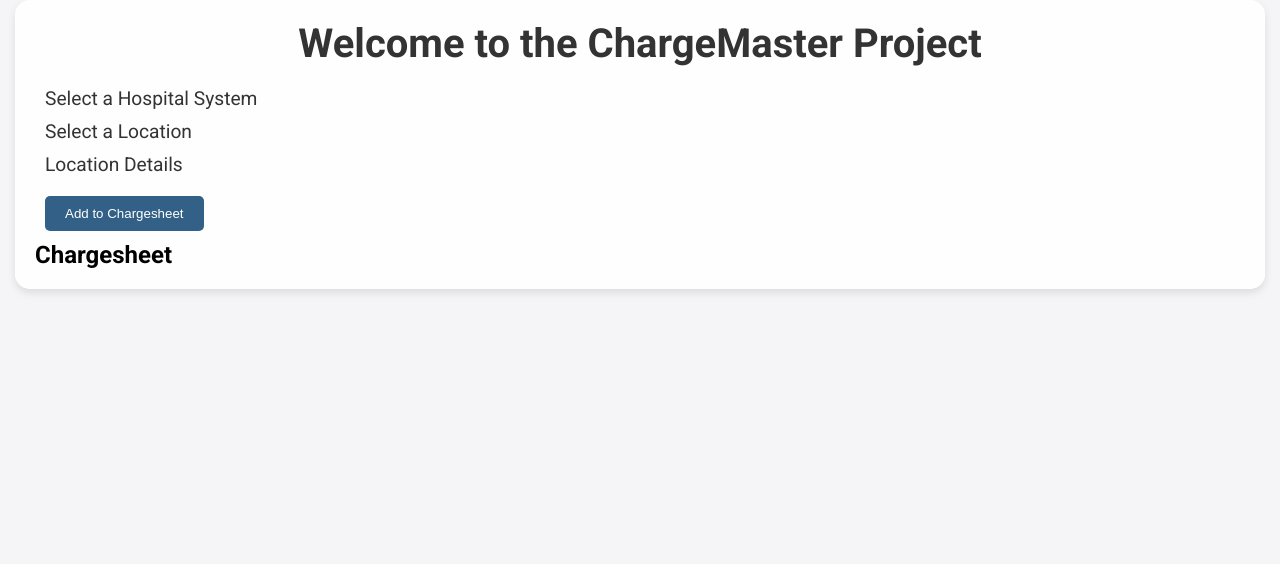
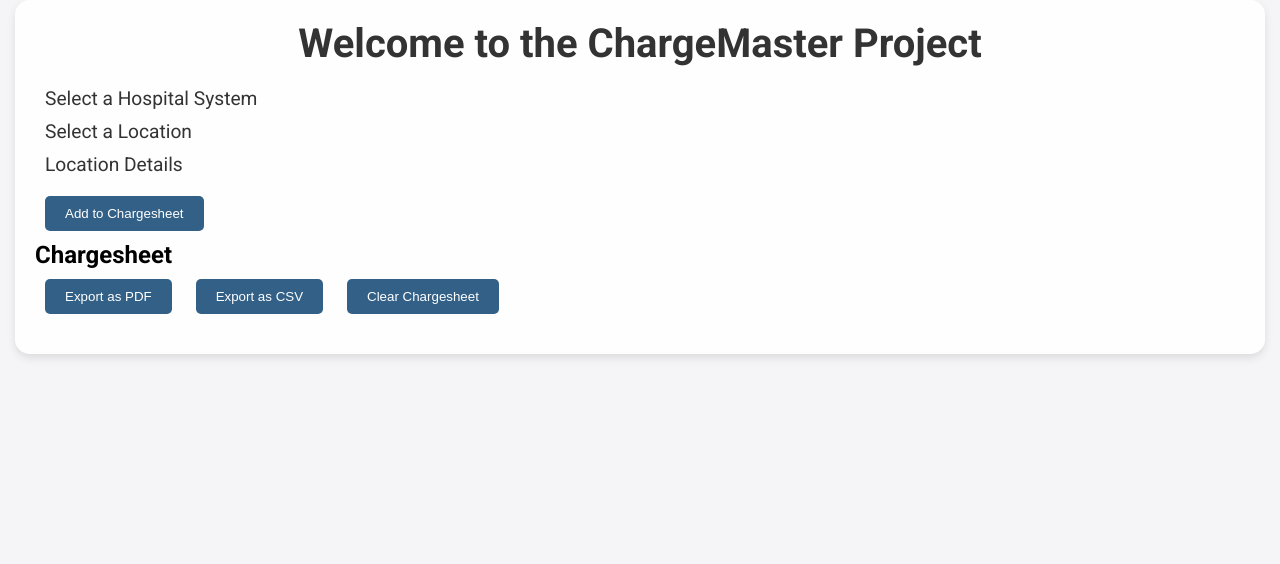
Before and after one commit to gsmithw91/ChargeMaster1, a Flask app: page /chargemaster in a window 1280 px wide. Shown: the part 15-579 px from the top of the page. Run offline with Flask 3, Linux system fonts and the light colour scheme; data that the repository does not hold is empty; some libraries are stand-ins or nearby versions.

Commit message:
printing pdf

```diff
--- a/backend/routes/chargemaster/charges_web_routes.py
+++ b/backend/routes/chargemaster/charges_web_routes.py
@@ -32,3 +32,8 @@ def chargemaster():
         web_logger.error(f"An error occurred while accessing the home page: {e}")
         # Handle the error as you see fit (e.g., show a custom error page)
         return render_template('error.html', error="An error occurred"), 500
+
+@web.route('/chargemaster/chargesheet')
+def chargesheet_window():
+    web_logger.info(f"Accessed the chargesheet page with method {request.method} and headers {request.headers}")
+    return render_template('chargesheet_window.html')
--- /dev/null
+++ b/static/Chargesheet.js
@@ -0,0 +1,95 @@
+document.addEventListener("DOMContentLoaded", (event) => {
+  var addToChargesheetButton = document.getElementById("addToChargesheet");
+  if (addToChargesheetButton) {
+    addToChargesheetButton.addEventListener("click", function () {
+      var selectedData = oTable.rows({ selected: true }).data().toArray();
+      addToChargesheet(selectedData);
+    });
+  }
+  const exportPdfButton = document.getElementById("exportPdfButton");
+  if (exportPdfButton) {
+    exportPdfButton.addEventListener("click", () => exportChargesheetAsPDF());
+  }
+});
+
+function addToChargesheet(selectedData) {
+  if (selectedData.length === 0) {
+    console.error("No data selected.");
+    return;
+  }
+
+  var chargesheetList = document.getElementById("chargesheetList");
+
+  selectedData.forEach(function (data) {
+    var listItem = document.createElement("li");
+    listItem.className = "chargesheet-item";
+
+    for (var key in data) {
+      if (data.hasOwnProperty(key)) {
+        var infoDiv = createInfoDiv(key, data[key]);
+        listItem.appendChild(infoDiv);
+      }
+    }
+
+    var removeBtn = createRemoveButton(listItem);
+    listItem.appendChild(removeBtn);
+    chargesheetList.appendChild(listItem);
+  });
+
+  oTable.rows({ selected: true }).deselect();
+}
+
+function createInfoDiv(key, value) {
+  var infoDiv = document.createElement("div");
+  infoDiv.className = "charge-info";
+
+  var keySpan = document.createElement("span");
+  keySpan.className = "charge-key";
+  keySpan.textContent = key + ": ";
+
+  var valueSpan = document.createElement("span");
+  valueSpan.className = "charge-value";
+  valueSpan.textContent = value;
+
+  infoDiv.appendChild(keySpan);
+  infoDiv.appendChild(valueSpan);
+  return infoDiv;
+}
+
+function createRemoveButton(listItem) {
+  var removeBtn = document.createElement("button");
+  removeBtn.className = "remove-charge";
+  removeBtn.textContent = "Remove";
+  removeBtn.onclick = function () {
+    listItem.remove();
+  };
+  return removeBtn;
+}
+function exportChargesheetAsPDF() {
+  const chargesheetElement = document.getElementById("chargesheetContainer");
+  const buttonRow = document.querySelector(".button-row");
+
+  // Temporarily hide the button row
+  buttonRow.classList.add("hidden");
+
+  html2canvas(chargesheetElement)
+    .then((canvas) => {
+      const imgData = canvas.toDataURL("image/png");
+      const pdf = new jsPDF({
+        orientation: "portrait",
+        unit: "px",
+        format: [canvas.width, canvas.height],
+      });
+
+      pdf.addImage(imgData, "PNG", 0, 0, canvas.width, canvas.height);
+      pdf.save("chargesheet.pdf");
+
+      // Show the button row again
+      buttonRow.classList.remove("hidden");
+    })
+    .catch((err) => {
+      console.error("Error exporting PDF:", err);
+      // Show the button row again in case of error
+      buttonRow.classList.remove("hidden");
+    });
+}
--- a/static/style.css
+++ b/static/style.css
@@ -167,3 +167,16 @@ button:hover {
 .remove-charge:hover {
   background-color: #ff4d4d;
 }
+
+.button-row {
+  margin-bottom: 10px; /* Adds some space below the button row */
+}
+
+.chargesheet-button {
+  margin-right: 5px; /* Adds spacing between buttons if you add more in the future */
+  /* Style the button as you wish (padding, border, background, etc.) */
+}
+
+.hidden {
+  display: none;
+}
--- a/templates/chargemaster.html
+++ b/templates/chargemaster.html
@@ -78,6 +78,14 @@
   <div>
     <div id="chargesheetContainer">
       <h2>Chargesheet</h2>
+      <div class="button-row">
+        <!-- A container for buttons -->
+        <button id="exportPdfButton">Export as PDF</button>
+        <button id="exportCsvButton">Export as CSV</button>
+        <button id="clearChargesheetButton">Clear Chargesheet</button>
+
+        <!-- Space for additional buttons in the future -->
+      </div>
       <ul id="chargesheetList">
         <!-- Selected items will be added here -->
       </ul>
@@ -101,6 +109,11 @@
     <script src="https://cdn.datatables.net/responsive/2.2.3/js/dataTables.responsive.min.js"></script>
     <!-- Your custom JavaScript file -->
     <script src="{{ url_for('static', filename='Chargemaster.js') }}"></script>
+    <script src="https://cdn.datatables.net/select/1.3.3/js/dataTables.select.min.js"></script>
+    <script src="https://cdnjs.cloudflare.com/ajax/libs/jspdf/1.5.3/jspdf.debug.js"></script>
+
+    <script src="https://cdnjs.cloudflare.com/ajax/libs/html2canvas/1.3.2/html2canvas.min.js"></script>
+    <script src="{{ url_for('static', filename='Chargesheet.js') }}"></script>
     <!-- Any additional custom script can be added here -->
     <script>
       // Your custom code can be placed here if needed
@@ -110,7 +123,6 @@
     <script src="https://cdn.datatables.net/colreorder/1.5.3/js/dataTables.colReorder.min.js"></script>
 
     <!-- Select Extension JS -->
-    <script src="https://cdn.datatables.net/select/1.3.3/js/dataTables.select.min.js"></script>
 
     {% endblock %}
   </div>
```
Also changed, not shown: static/Chargemaster.js (+0 -74 lines).
